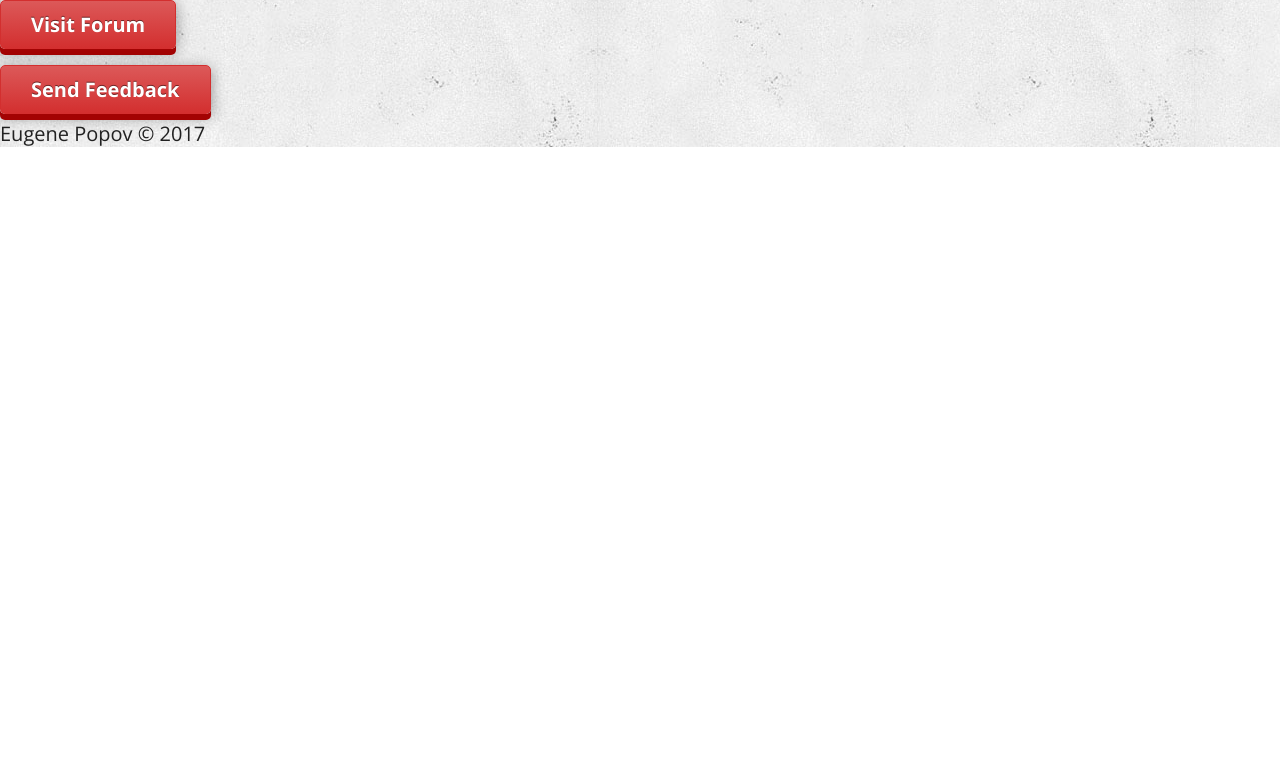
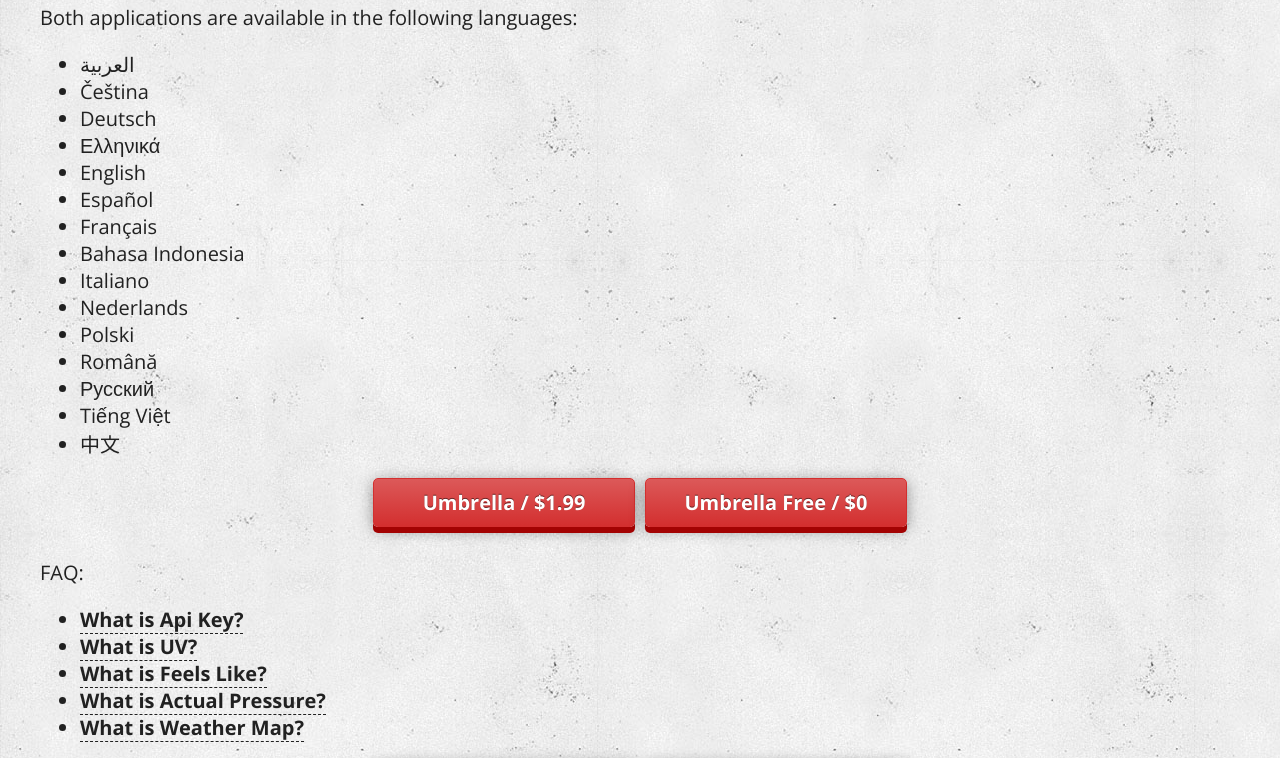
Before and after one commit to popov895/umbrella, a plain HTML site: page index.html in a window 1280 px wide. Shown: the part 1375-2133 px from the top of the page. Before the commit the page ends 1522 px from the top, so only its background shows below. Drawn offline with nearby package versions, Linux system fonts and the light colour scheme.

Commit message:
Update styles.css

```diff
--- a/styles.css
+++ b/styles.css
@@ -15,6 +15,11 @@
     text-decoration: none;
 }
 
+article {
+    padding: 0px 20px 20px 20px;
+    text-align: justify;
+}
+
 body {
     background: fixed url(background.jpg);
     color: #212121;
@@ -25,11 +30,27 @@
     width: 100%;
 }
 
-hr {
-    background-color: #D32F2F;
-    border: none;
-    color: #D32F2F;
-    height: 1px;
+footer {
+    display: block;
+    font-size: 11px;
+    margin-bottom: 10px;
+    text-align: center;
+}
+
+header {
+    background: url(hero-background.jpg) fixed;
+    box-shadow: 0px 10px 20px -5px rgba(0, 0, 0, 0.75);
+    display: block;
+    height: 100%;
+    margin-bottom: 20px;
+    width: 100%;
+}
+
+header > div {
+    background: url(hero.png) 50% 50% no-repeat fixed;
+    background-size: contain;
+    height: 100%;
+    width: 100%;
 }
 
 html {
@@ -41,19 +62,14 @@
     margin-top: 0px;
 }
 
-#hero {
-    background: url(hero-background.jpg) fixed;
-    box-shadow: 0px 10px 20px -5px rgba(0, 0, 0, 0.75);
-    height: 100%;
-    margin-bottom: 20px;
+section {
+    display: inline-block;
+    text-align: center;
     width: 100%;
 }
 
-#hero > div {
-    background: url(hero.png) 50% 50% no-repeat fixed;
-    background-size: contain;
-    height: 100%;
-    width: 100%;
+section > div:last-child {
+    margin-top: 10px;
 }
 
 .button {
@@ -66,16 +82,14 @@
     font-weight: bold;
     margin-bottom: 6px;
     padding: 7px 20px;
+    text-align: center;
     text-decoration: none;
     text-shadow: 0px -1px 0px rgba(0, 0, 0, 0.5);
+    width: 200px;
 }
 
 .button:hover {
     opacity: 0.9;
-}
-
-.button:last-child {
-    margin-top: 10px;
 }
 
 .collapsible {
@@ -88,51 +102,47 @@
     display: none;
 }
 
-.content {
-    padding: 0px 20px 20px 20px;
-    text-align: justify;
-}
-
 .highlight {
     color: #D32F2F;
     font-weight: bold;
 }
 
-.panel {
-    overflow: hidden;
-    text-align: center;
-}
-
-.panel > div {
-    display: inline-block;
-}
-
-.panel > div:first-child {
-    text-align: right;
-}
-
 @media only screen and (orientation: portrait) {
-    #hero > div {
+    header > div {
         background: url(hero-portrait.png) 50% 50% no-repeat fixed;
         background-size: contain;
     }
 }
 
 @media only screen and (min-width: 480px) and (min-height: 480px) {
+    article {
+        padding: 0px 40px 40px 40px;
+    }
+
     body {
         font-size: 20px;
     }
 
-    #hero {
+    header {
         box-shadow: 0px 20px 40px -10px rgba(0, 0, 0, 0.75);
         margin-bottom: 40px;
+    }
+
+    section > div {
+        box-sizing: border-box;
+        float: left;
+        padding: 0px 5px;
+        text-align: right;
+        width: 50%;
+    }
+
+    section > div:last-child {
+        float: right;
+        margin-top: 0px;
+        text-align: left;
     }
 
     .button {
         padding: 10px 30px;
     }
-
-    .content {
-        padding: 0px 40px 40px 40px;
-    }
 }
```
